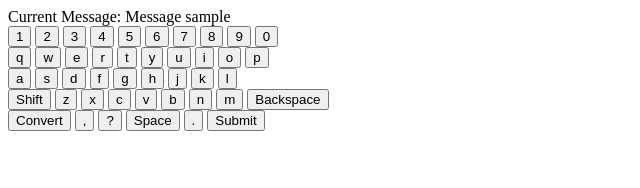
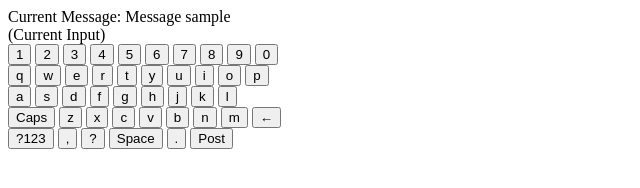
Before and after one commit to kuman514/MobileKeyboardJS, a website built with webpack: page index.html in a window 1280 px wide. Shown: the whole page, without its empty margins (0-640 px from the left). Built offline with nearby package versions, Linux system fonts and the light colour scheme.

Commit message:
Added current input indicator

```diff
--- a/index.html
+++ b/index.html
@@ -18,6 +18,9 @@
     </div>
 
     <div class="Keyboard">
+      <div id="CurrentInput">
+        (Current Input)
+      </div>
       <div class="KeyboardFirstLine">
         <button id="Key1">
           1
@@ -112,8 +115,8 @@
         </button>
       </div>
       <div class="KeyboardFourthLine">
-        <button id="Shift" class="BigKey">
-          Shift
+        <button id="Caps" class="BigKey">
+          Caps
         </button>
         <button id="KeyZ">
           z
@@ -137,12 +140,12 @@
           m
         </button>
         <button id="Backspace">
-          Backspace
+          ←
         </button>
       </div>
       <div class="KeyboardFifthLine">
         <button id="Convert" class="BigKey">
-          Convert
+          ?123
         </button>
         <button id="Comma">
           ,
@@ -157,7 +160,7 @@
           .
         </button>
         <button id="Submit" class="BigKey">
-          Submit
+          Post
         </button>
       </div>
     </div>
```
